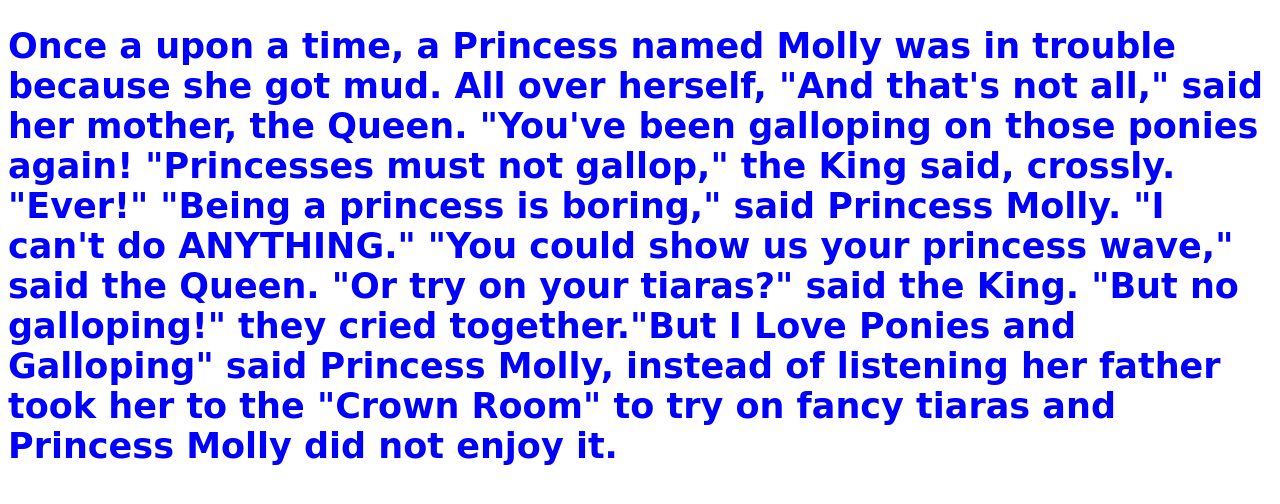
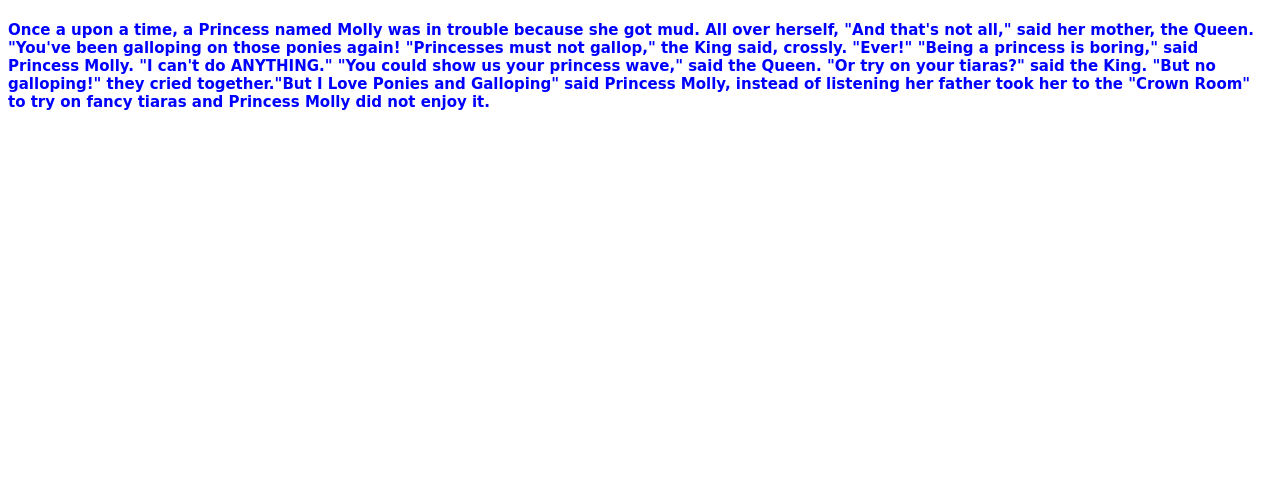
Before and after one commit to TheUltimate455/Story, a plain HTML site: page index.html in a window 1280 px wide. Shown: the part 66-570 px from the top of the page. Drawn offline with Linux system fonts and the light colour scheme.

Commit message:
I made changes to my story

```diff
--- a/style.css
+++ b/style.css
@@ -7,6 +7,6 @@ h1 {
 
 h2 {
   color: blue;
-  font-size: 35px;
+  font-size: 15px;
   font-family: cursive;
 }
```
